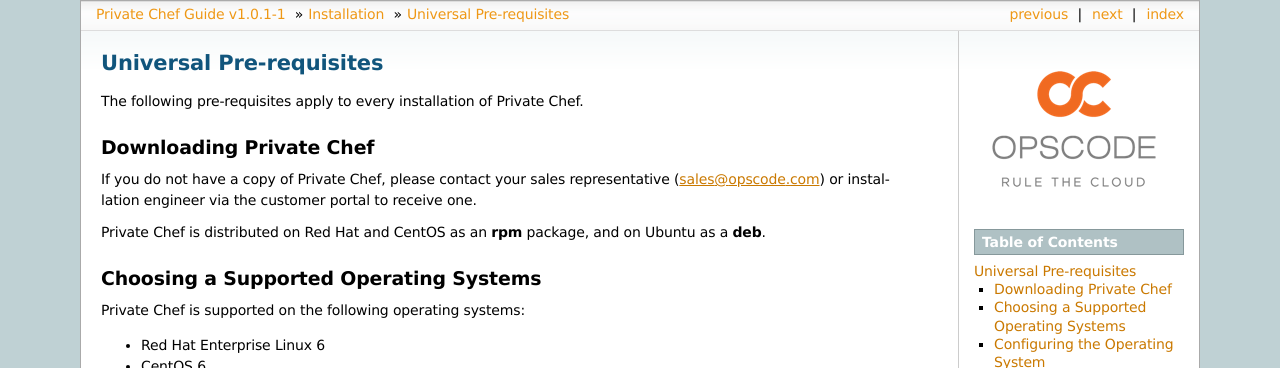
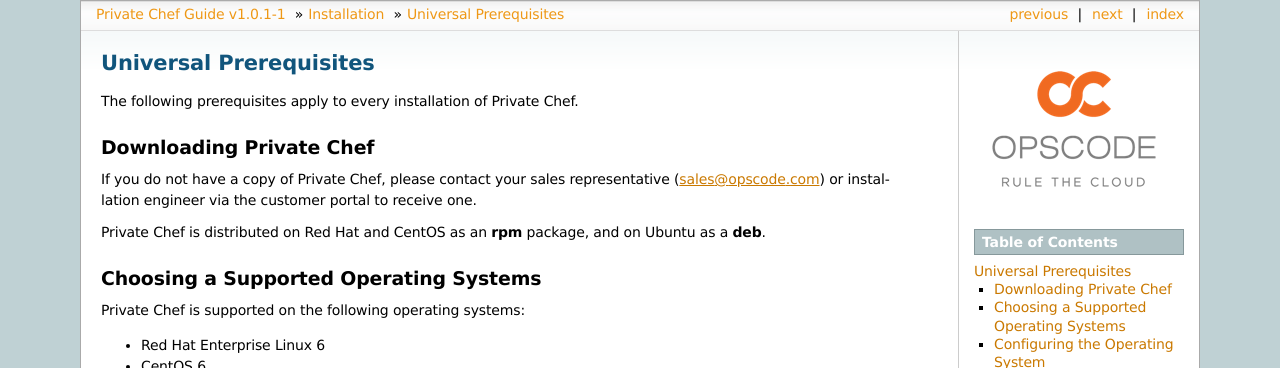
Before and after one commit to chef-boneyard/private-chef-administration, a Sphinx documentation site: the page built from source/installation/prereqs.rst, in a window 1280 px wide and 900 px high. Shown: the top 368 px of the window. Built offline with Sphinx 7.4.7, drawn with Linux system fonts in a browser that asks for light colours; some of the changed text lies outside the part shown.

Commit message:
prerequisites, not pre-requisites

```diff
--- a/source/engagement/onsite.rst
+++ b/source/engagement/onsite.rst
@@ -11,10 +11,10 @@
 The first step on-site is to verify that the Consultants have access to the
 Private Chef servers, with appropriate levels of access.
 
-Verify pre-requisites
+Verify prerequisites
 ---------------------
 
-They will then verify that the pre-requisite tasks have been completed
+They will then verify that the prerequisite tasks have been completed
 satisfactorily, in particular the required network access and the operating
 system configuration.
 
--- a/source/installation/prereqs.rst
+++ b/source/installation/prereqs.rst
@@ -1,7 +1,7 @@
-Universal Pre-requisites
+Universal Prerequisites
 ========================
 
-The following pre-requisites apply to every installation of Private Chef.
+The following prerequisites apply to every installation of Private Chef.
 
 Downloading Private Chef
 ------------------------
```
